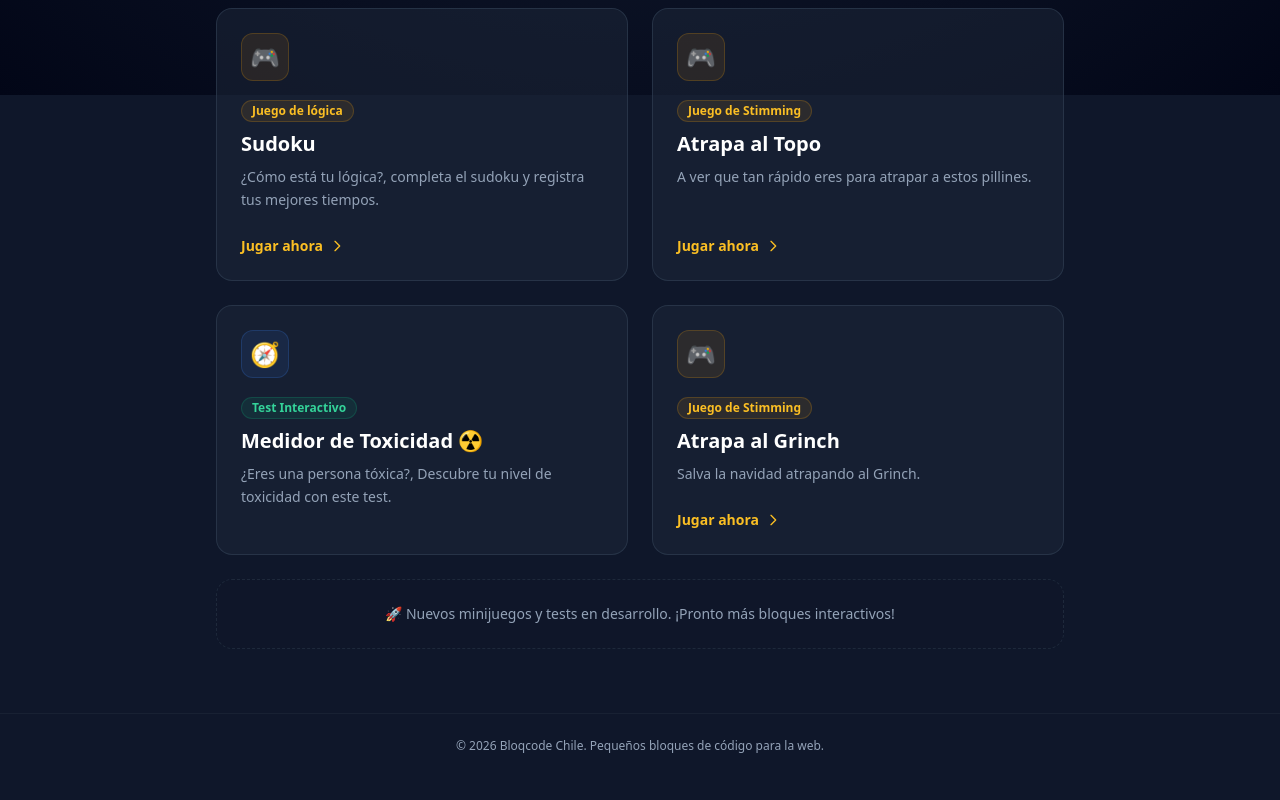
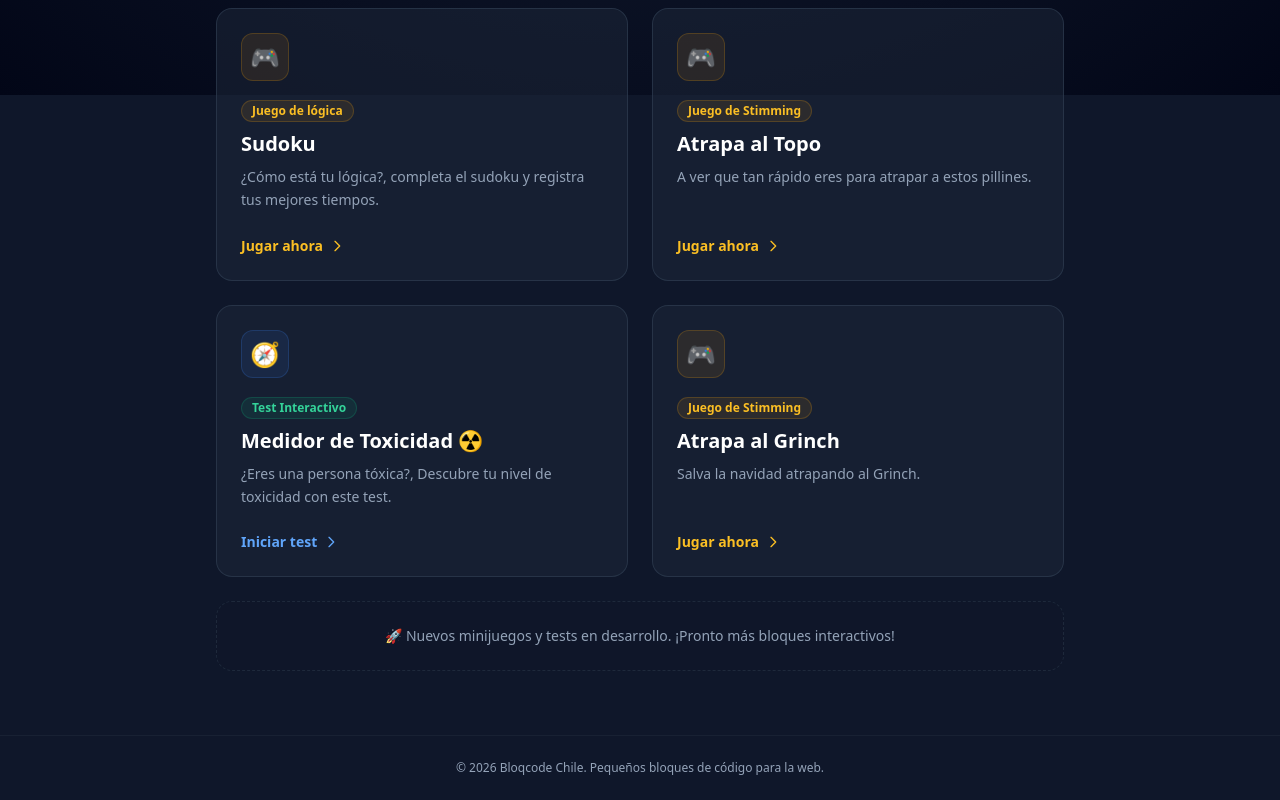
Before and after one commit to andresvilchescortes-spec/bloqcode-chile-, a plain HTML site: page index.html in a window 1280 px wide. Shown: the part 705-1505 px from the top of the page. Before the commit the page ends 1483 px from the top, so only its background shows below. Drawn offline with nearby package versions, Linux system fonts and the light colour scheme.

Commit message:
Add test initiation section to index.html

```diff
--- a/index.html
+++ b/index.html
@@ -195,6 +195,12 @@
                         ¿Eres una persona tóxica?, Descubre tu nivel de toxicidad con este test.
                     </p>
                 </div>
+                <div class="mt-6 flex items-center text-sm font-semibold text-blue-400 group-hover:text-blue-300">
+                    <span>Iniciar test</span>
+                    <svg class="w-4 h-4 ml-1.5 transition-transform group-hover:translate-x-1" fill="none" stroke="currentColor" viewBox="0 0 24 24">
+                        <path stroke-linecap="round" stroke-linejoin="round" stroke-width="2" d="M9 5l7 7-7 7"></path>
+                    </svg>
+                </div>
             </a>
 
             <!-- Card 6: Atrapa al Grinch -->
```
